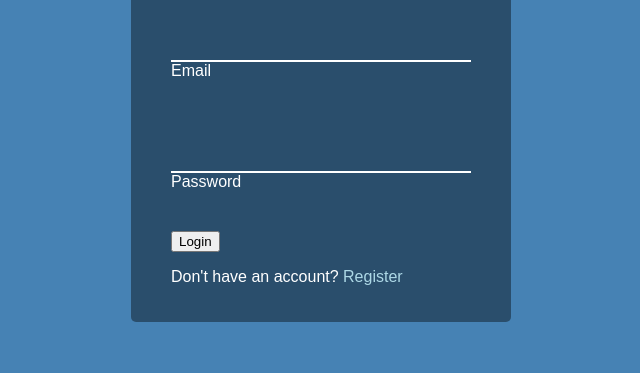
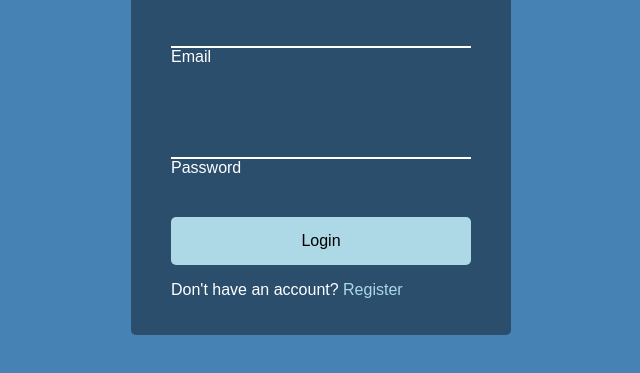
Before and after one commit to webdevotter/form-wave-animation, a plain HTML site: page index.html in a window 1280 px wide. Shown: the part 289-662 px from the top of the page, without its empty margins (319-959 px from the left). Drawn offline with Linux system fonts and the light colour scheme; a web font is replaced by a local one.

Commit message:
button css

```diff
--- a/style.css
+++ b/style.css
@@ -34,6 +34,26 @@ body {
     color: lightblue;
 }
 
+.btn {
+    cursor: pointer;
+    display: inline-block;
+    width: 100%;
+    background: lightblue;
+    padding: 15px;
+    font-family: inherit;
+    font-size: 16px;
+    border: 0px;
+    border-radius: 5px;
+}
+
+.btn:focus {
+    outline: 0px;
+}
+
+.btn:active {
+    transform: scale(0.98);
+}
+
 .form-control {
     position: relative;
     margin: 20px 0px 40px;
```
